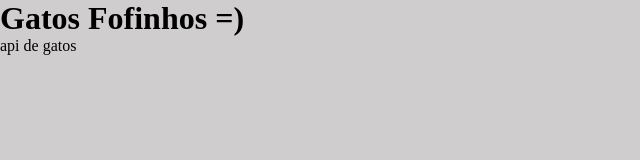
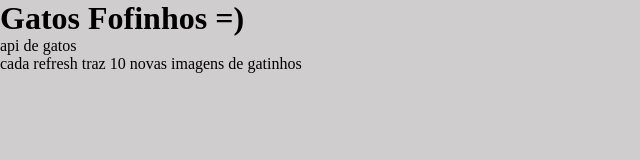
Before and after one commit to Eduardopontesdev/consumindo-api-gatos, a plain HTML site: page index.html in a window 1280 px wide. Shown: the whole page, without its empty margins (0-640 px from the left). Drawn offline with Linux system fonts and the light colour scheme; no server answers.

Commit message:
adicionado novo paragrafo

```diff
--- a/index.html
+++ b/index.html
@@ -11,6 +11,7 @@
     <header>
         <h1>Gatos Fofinhos =) </h1>
         <p>api de gatos</p>
+        <p>cada refresh traz 10 novas imagens de gatinhos</p>
     </header>
     <main>
         <div class="container">
```
